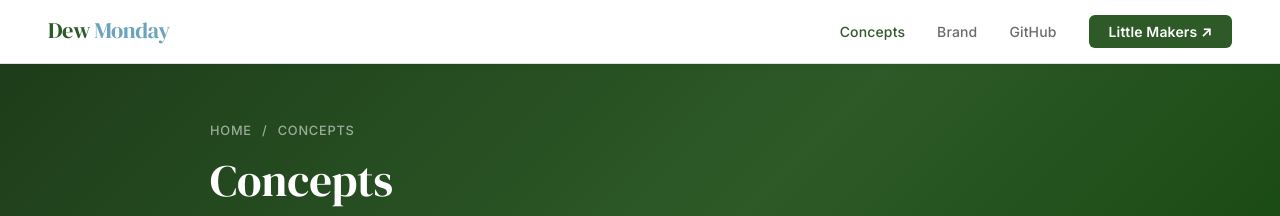
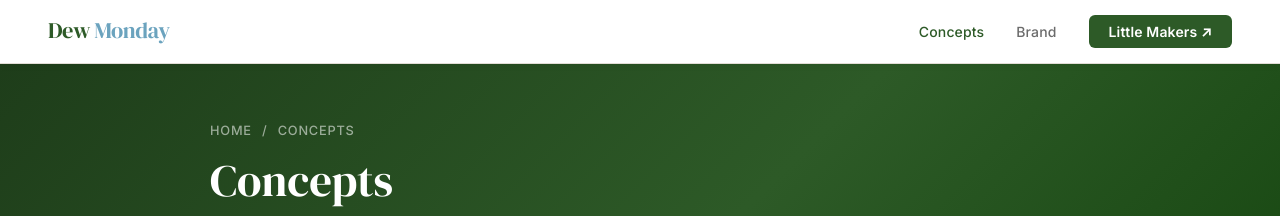
Before and after one commit to raiin-boop/dewmonday, a Jekyll site: the page built from concepts/README.md, in a window 1280 px wide. Shown: the top 216 px of the page. Built offline with Jekyll 4.4.1, drawn with Linux system fonts in a browser that asks for light colours.

Commit message:
fix: remove all duplicate sidebar entries

```diff
--- a/_layouts/default.html
+++ b/_layouts/default.html
@@ -360,7 +360,6 @@
     <ul class="dm-nav-links">
       <li><a href="{{ '/concepts/' | relative_url }}" {% if page.url contains '/concepts/' %}class="active"{% endif %}>Concepts</a></li>
       <li><a href="{{ '/brand/' | relative_url }}" {% if page.url contains '/brand/' %}class="active"{% endif %}>Brand</a></li>
-      <li><a href="https://github.com/raiin-boop/dewmonday" target="_blank" rel="noopener">GitHub</a></li>
       <li><a href="{{ '/concepts/little-makers/' | relative_url }}" class="dm-nav-cta">Little Makers ↗</a></li>
     </ul>
     <button class="dm-nav-hamburger" onclick="document.querySelector('.dm-mobile-nav').classList.toggle('open')" aria-label="Menu">
@@ -406,7 +405,6 @@
             </a>
             <ul class="dm-sidebar-children">
               <li class="child"><a href="{{ '/concepts/camera-dropshipping/product-marketing/' | relative_url }}" {% if page.url contains 'camera-dropshipping/product' %}class="active"{% endif %}>📷 Gear Marketing</a></li>
-              <li class="child"><a href="{{ '/concepts/camera-dropshipping/drops/001-creator-starter-kit/' | relative_url }}" {% if page.url contains '001-creator-starter-kit' %}class="active"{% endif %}>🎒 Drop 001 — Starter Kit</a></li>
               <li class="child"><a href="{{ '/concepts/camera-dropshipping/drops/001-creator-starter-kit/' | relative_url }}" {% if page.url contains '001-creator-starter-kit' %}class="active"{% endif %}>🎒 Drop 001 — Starter Kit</a></li>
             </ul>
           </li>
```
